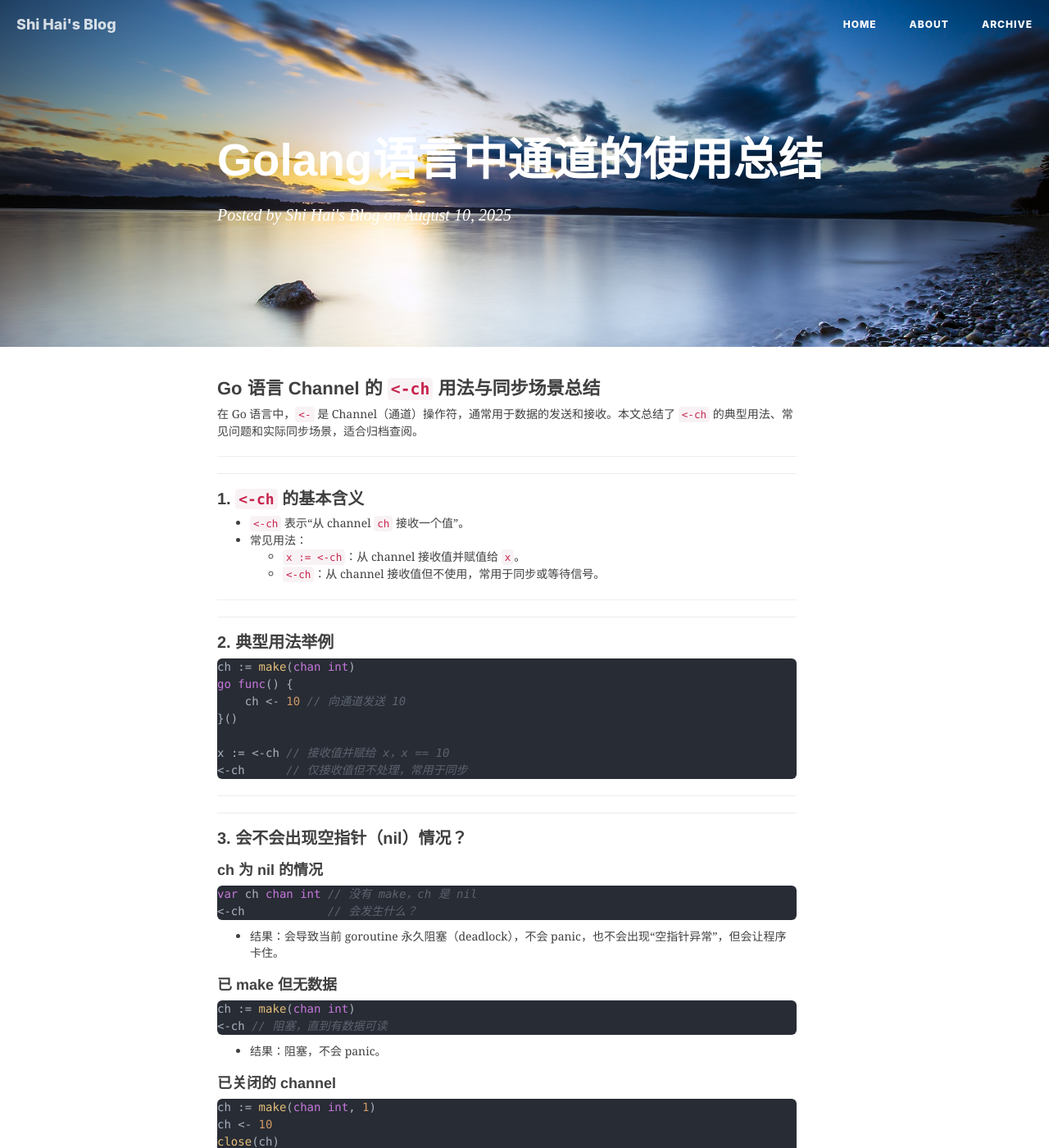
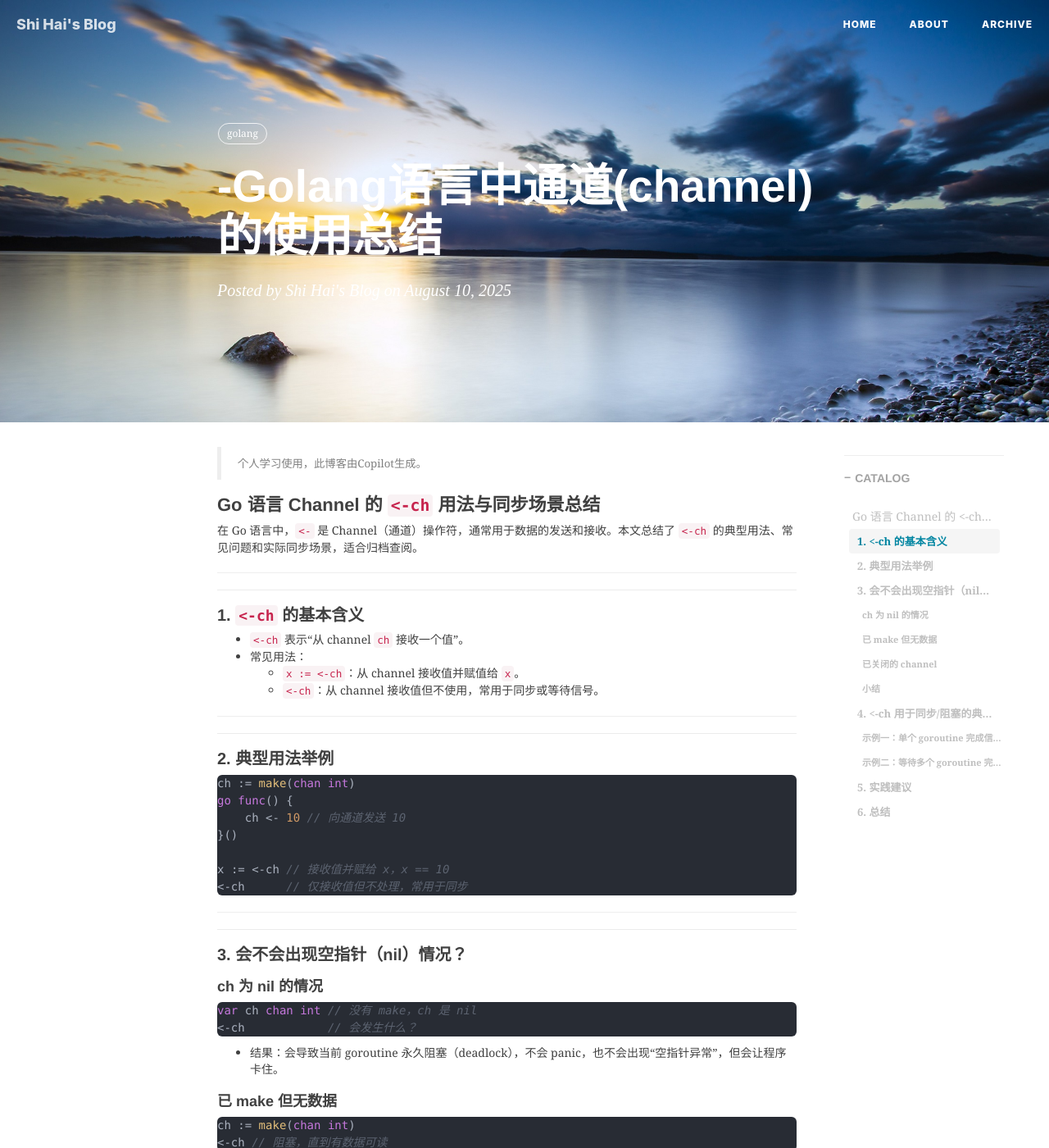
Before and after one commit to shihai1991/shihai1991.github.io, a Jekyll site: the page built from _posts/2025-08-10-Golang语言中通道的使用总结.md, in a window 1280 px wide and 1400 px high. Shown: the whole window at 82% size. Built offline with Jekyll 4.4.1, drawn with Linux system fonts in a browser that asks for light colours; nearby versions of some CDN libraries; our own code applies the rules of GitHub Pages for plain Markdown files; comment, search, counter and statistics services are not loaded.

Commit message:
Update 2025-08-10-Golang语言中通道的使用总结.md

```diff
--- a/_posts/2025-08-10-Golang语言中通道的使用总结.md
+++ b/_posts/2025-08-10-Golang语言中通道的使用总结.md
@@ -1,3 +1,15 @@
+---
+layout: post
+title: -Golang语言中通道(channel)的使用总结
+category: golang
+catalog: true
+published: true
+tags:
+  - golang
+time: '2025.08.10 16:00:00'
+---
+> 个人学习使用，此博客由Copilot生成。
+
 # Go 语言 Channel 的 `<-ch` 用法与同步场景总结
 
 在 Go 语言中，`<-` 是 Channel（通道）操作符，通常用于数据的发送和接收。本文总结了 `<-ch` 的典型用法、常见问题和实际同步场景，适合归档查阅。
```
